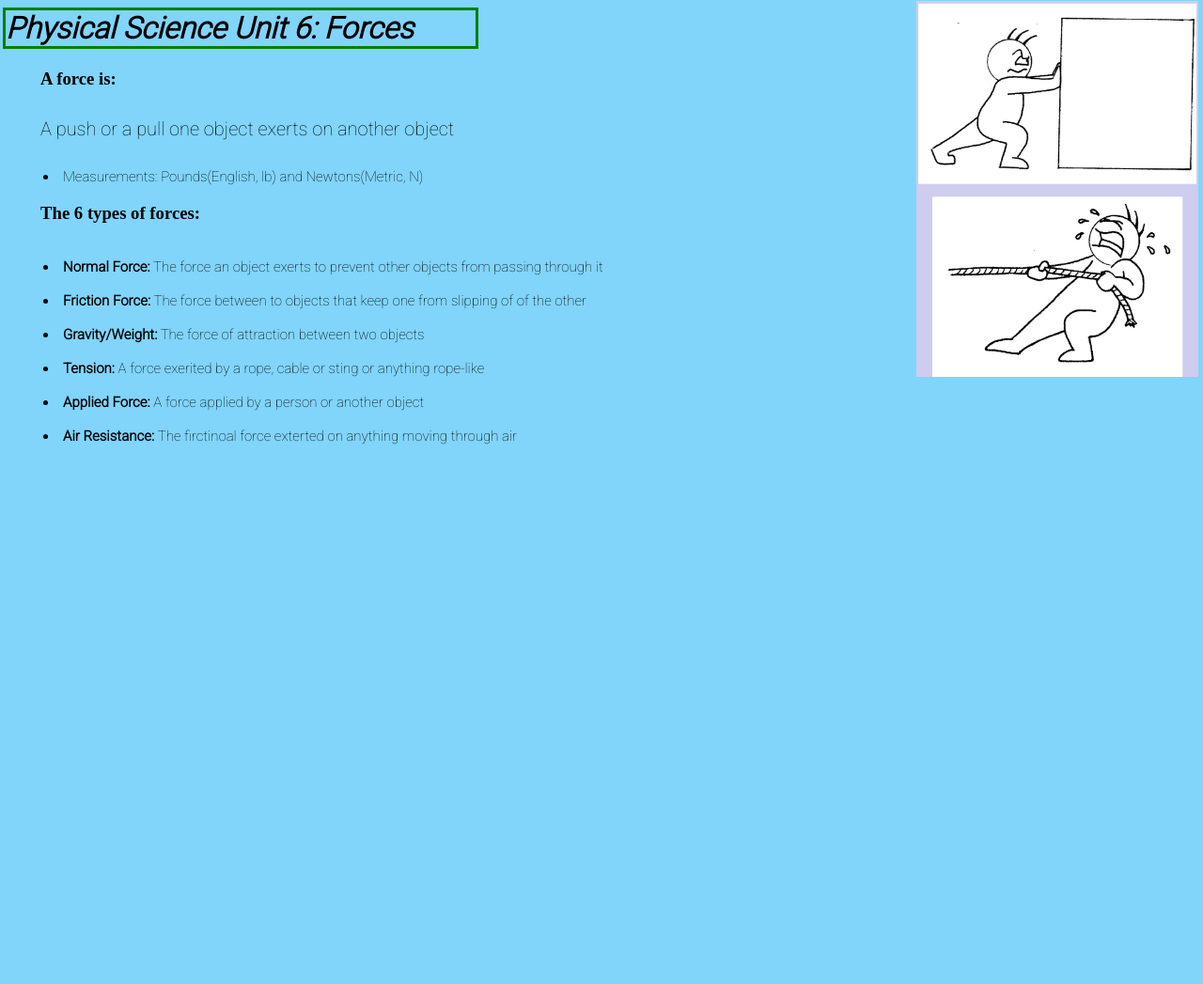
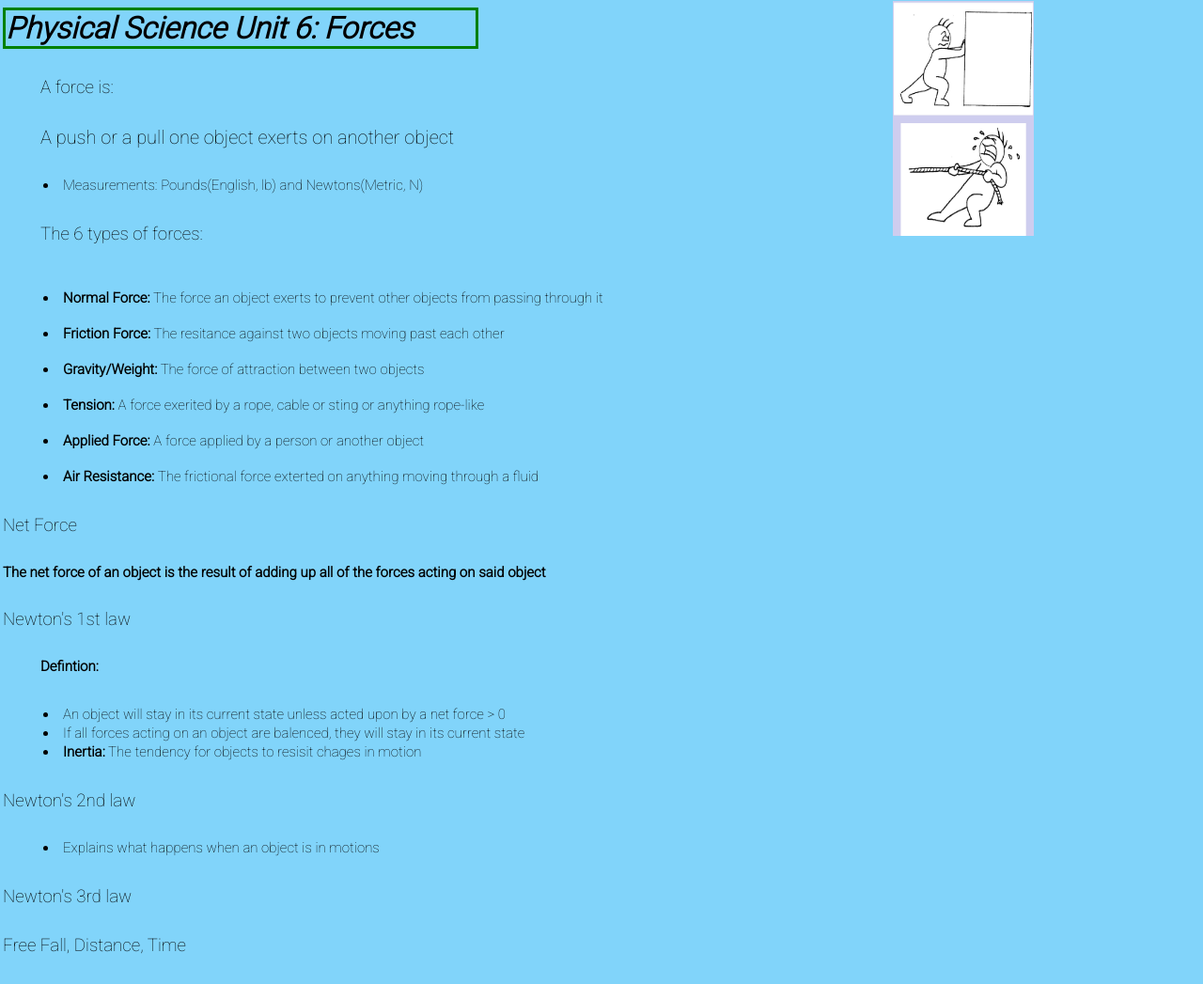
Before and after one commit to lcemerald11/Physical-science, a plain HTML site: page index.html in a window 1280 px wide. Shown: the whole page at 94% size. Before the commit the page ends 800 px from the top, so only its background shows below. Drawn offline with Linux system fonts and the light colour scheme.

Commit message:
Added 1st&2nd law

```diff
--- a/index.html
+++ b/index.html
@@ -27,8 +27,7 @@
       <li><b>Normal Force:</b> The force an object exerts to prevent other
         objects from passing through it</li>
         <br>
-      <li><b>Friction Force:</b> The force between to objects that keep one from
-        slipping of of the other</li>
+      <li><b>Friction Force:</b> The resitance against two objects moving past each other</li>
         <br>
       <li><b>Gravity/Weight:</b> The force of attraction between two objects</li>
         <br>
@@ -36,27 +35,48 @@
         <br>
       <li><b>Applied Force:</b> A force applied by a person or another object</li>
         <br>
-      <li><b>Air Resistance: </b>The firctinoal force exterted on anything moving through air</li>
+      <li><b>Air Resistance: </b>The frictional force exterted on anything moving
+        through a fluid</li>
     </ul>
 
   </div>
   <div class="netForce">
-
+    <h3>Net Force</h3>
+    <p><b>The net force of an object is the result of adding up all of the forces
+      acting on said object</b></p>
   </div>
   <div class="1stlaw">
-
+    <h3>Newton's 1st law</h3>
+    <ul>
+          <p><b>Defintion:</b></p>
+          <br>
+      <li>
+          An object will stay in its current state unless
+          acted upon by a net force > 0
+      </li>
+      <li>
+        If all forces acting on an object are balenced, they will stay in its
+          current state
+      </li>
+      <li>
+        <b>Inertia:</b> The tendency for objects to resisit chages in motion
+      </li>
+    </ul>
   </div>
   <div class="2ndlaw">
-
+    <h3>Newton's 2nd law</h3>
+    <ul>
+      <li>Explains what happens when an object is in motions</li>
+    </ul>
   </div>
   <div class="3rd law">
-
+    <h3>Newton's 3rd law</h3>
   </div>
   <div class="freeFall">
-
+    <h3>Free Fall, Distance, Time </h3>
   </div>
   <div class="graphics">
-    <img id='pushpull' src="pushPull.jpg" alt="This shows pushing and pulling" width="300" height="400">
+    <img id='pushpull' src="pushPull.jpg" alt="This shows pushing and pulling" >
   </div>
   <div class="reflection">
 
--- a/styles.css
+++ b/styles.css
@@ -21,7 +21,7 @@ h2 {
 p {
   font-family: 'Roboto', sans-serif;
   font-weight: 100;
-  font-size: 20px;
+  font-size: 15px;
 }
 b{
   font-family: 'Roboto', sans-serif;
@@ -36,12 +36,20 @@ li {
   font-size: 15px;
   font-weight: 100;
   width: 700px;
+  height: 20px;
 }
-.graphics {
+#pushpull {
   position: absolute;
   top: 1px;
-  right: 5px;
-  width: 300px;
-  height: 500px;
+  right: 180px;
+  width: 150px;
+  height: 250px;
   text-align: right;
 }
+h3 {
+  font-family: 'Roboto', sans-serif;
+  font-weight: 100;
+  margin-top: 30px;
+  margin-bottom: 30px;
+  padding-right: 300px;
+}
```
